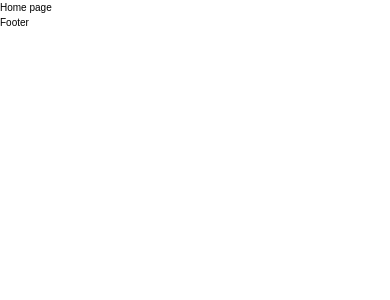
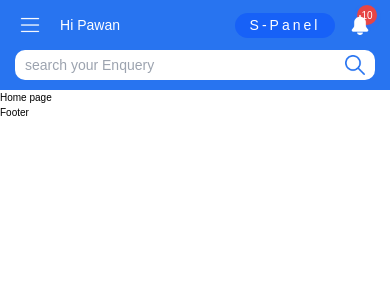
Before and after one commit to orphanboy028/client, a Next.js app: page / in a window 390 px wide. Shown: the top 300 px of the page. Built offline with nearby package versions, Linux system fonts and the light colour scheme.

Commit message:
create mobile navbar for home page

```diff
--- a/components/NavBar/Dekstop/DekstopNavBar.js
+++ b/components/NavBar/Dekstop/DekstopNavBar.js
@@ -10,6 +10,7 @@ import requirementIcon from "../../../public/app-static-images/Post-requirement.
 import addIcon from "../../../public/app-static-images/add.png";
 import writeIcon from "../../../public/app-static-images/write.png";
 import Image from "next/image";
+import NotificationBell from "../../../utilsComponents/NotificationBell";
 
 export default function DekstopNavBar() {
   const [openProfleBox, setopenProfleBox] = useState(false);
@@ -40,7 +41,7 @@ export default function DekstopNavBar() {
             <h1>S-Panel</h1>
           </div>
           <div>
-            <div className={style.bell_IconBox}>
+            {/* <div className={style.bell_IconBox}>
               <Image
                 src={bell}
                 alt="bell-icon"
@@ -48,7 +49,8 @@ export default function DekstopNavBar() {
                 className={style.bellImage}
               />
               <span>10</span>
-            </div>
+            </div> */}
+            <NotificationBell w={25} />
           </div>
           <div className={style.userProfileBox}>
             <div>
--- /dev/null
+++ b/components/NavBar/Mobile/MobileHomeNavBar.js
@@ -0,0 +1,32 @@
+import Image from "next/image";
+import React from "react";
+import style from "../css/MobileHomeNavBar.module.css";
+import menu from "../../../public/app-static-images/menu.png";
+import NotificationBell from "../../../utilsComponents/NotificationBell";
+import SearchInput from "../../../utilsComponents/SearchInput";
+export default function MobileHomeNavBar() {
+  return (
+    <>
+      <div className={style.MobileHomeNavBar_Main_Container}>
+        <div className={style.MobileHomeNavBar_Top_part}>
+          <div className={style.MobileHomeNavBar_Top_part_left}>
+            <div className={style.Top_part_left_IconBox}>
+              <Image src={menu} alt="Menu-icon" width={20} />
+            </div>
+            <div className={style.left_part_userNameBox}>Hi Pawan</div>
+          </div>
+          <div className={style.MobileHomeNavBar_TopRightBox}>
+            <div className={style.MobileHomeNavBar_sPanelBox}>S-Panel</div>
+            <div className={style.NotificationBell_box}>
+              <NotificationBell w={20} />
+            </div>
+          </div>
+        </div>
+        {/* search Input part */}
+        <div className={style.MobileHomeNavBar_searchInputBox}>
+          <SearchInput />
+        </div>
+      </div>
+    </>
+  );
+}
--- /dev/null
+++ b/components/NavBar/css/MobileHomeNavBar.module.css
@@ -0,0 +1,67 @@
+.MobileHomeNavBar_Main_Container {
+  display: none;
+}
+
+@media screen and (max-width: 550px) {
+  .MobileHomeNavBar_Main_Container {
+    display: flex;
+    background-color: var(--color-brand-blue);
+    height: 90px;
+    flex-direction: column;
+    padding: 5px;
+  }
+  .MobileHomeNavBar_Top_part {
+    display: flex;
+    justify-content: space-between;
+    height: 40px;
+    align-items: center;
+    padding: 0px 15px;
+  }
+  .MobileHomeNavBar_Top_part_left {
+    display: flex;
+    min-width: 100px;
+    justify-content: space-between;
+  }
+  .Top_part_left_IconBox {
+    margin-right: 10px;
+    font-size: 1.6rem;
+    cursor: pointer;
+  }
+
+  .left_part_userNameBox {
+    display: flex;
+    align-items: center;
+    justify-content: center;
+    font-size: 1.4rem;
+    color: #fff;
+  }
+
+  .MobileHomeNavBar_TopRightBox {
+    display: flex;
+  }
+
+  .MobileHomeNavBar_sPanelBox {
+    background-color: rgba(0, 72, 255, 0.43);
+    width: 100px;
+    font-size: 1.4rem;
+    letter-spacing: 3px;
+    color: #fff;
+    display: flex;
+    justify-content: center;
+    align-items: center;
+    border-radius: 20px;
+    padding: 2px;
+    margin: 0px 15px;
+  }
+
+  .NotificationBell_box {
+    display: flex;
+    justify-content: center;
+    align-items: center;
+  }
+
+  .MobileHomeNavBar_searchInputBox {
+    height: 30px;
+    margin: 5px 10px;
+  }
+}
--- a/pages/index.js
+++ b/pages/index.js
@@ -1,9 +1,11 @@
 import DekstopHomeLayOut from "../components/layouts/Dekstop/DekstopHomeLayOut";
+import MobileHomeNavBar from "../components/NavBar/Mobile/MobileHomeNavBar";
 
 export default function Home() {
   return (
     <>
       <DekstopHomeLayOut>
+        <MobileHomeNavBar />
         <h1>Home page</h1>
       </DekstopHomeLayOut>
     </>
--- a/tailwind.config.js
+++ b/tailwind.config.js
@@ -4,6 +4,7 @@ module.exports = {
     "./app/**/*.{js,ts,jsx,tsx}",
     "./pages/**/*.{js,ts,jsx,tsx}",
     "./components/**/*.{js,ts,jsx,tsx}",
+    "./utilsComponents/**/*.{js,ts,jsx,tsx}",
   ],
   theme: {
     extend: {},
--- /dev/null
+++ b/utilsComponents/NotificationBell.js
@@ -0,0 +1,13 @@
+import React from "react";
+import Image from "next/image";
+import bell from "../public/app-static-images/bell.png";
+import style from "./css/Utils.module.css";
+
+export default function NotificationBell({ w }) {
+  return (
+    <div className={style.bell_IconBox}>
+      <Image src={bell} alt="bell-icon" width={w} className={style.bellImage} />
+      <span style={{ width: "20px", height: "20px" }}>10</span>
+    </div>
+  );
+}
--- /dev/null
+++ b/utilsComponents/SearchInput.js
@@ -0,0 +1,15 @@
+import React from "react";
+import style from "./css/Utils.module.css";
+import searchIcon from "../public/app-static-images/search.png";
+import Image from "next/image";
+
+export default function SearchInput() {
+  return (
+    <div className={style.SearchInput_container}>
+      <input type={"text"} placeholder="search your Enquery" />
+      <div className={style.SearchInput_IconBox}>
+        <Image src={searchIcon} width={20} />
+      </div>
+    </div>
+  );
+}
--- /dev/null
+++ b/utilsComponents/css/Utils.module.css
@@ -0,0 +1,48 @@
+.bell_IconBox {
+  position: relative;
+  z-index: 1;
+}
+
+.bell_IconBox span {
+  background-color: var(--seconder-color);
+  box-shadow: var(--container-box-shadow);
+  width: 22px;
+  height: 22px;
+  display: flex;
+  justify-content: center;
+  align-items: center;
+  color: #fff;
+  border-radius: 50%;
+  position: absolute;
+  top: -10px;
+  right: -7px;
+  z-index: -1;
+  padding: 10px;
+  font-weight: 500;
+}
+
+/* search Input */
+
+.SearchInput_container {
+  width: 100%;
+  box-sizing: border-box;
+  height: 100%;
+  border-radius: 10px;
+  position: relative;
+}
+
+.SearchInput_container input {
+  width: 100%;
+  height: 100%;
+  padding: 3px 10px;
+  outline: none;
+  font-size: 1.4rem;
+  border-radius: 10px;
+}
+
+.SearchInput_IconBox {
+  position: absolute;
+  top: 5px;
+  right: 10px;
+  cursor: pointer;
+}
```
Also changed, not shown: public/app-static-images/menu.png (added).
